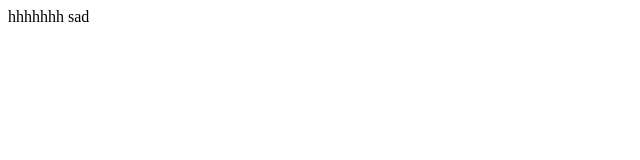
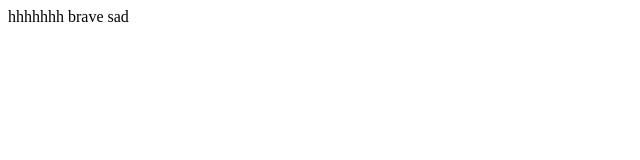
Before and after one commit to qifengmengzhi/git-demo, a plain HTML site: page index.html in a window 1280 px wide. Shown: the full height of the page, 0-640 px from the left. Drawn offline with Linux system fonts and the light colour scheme.

Commit message:
third save

```diff
--- a/index.html
+++ b/index.html
@@ -7,7 +7,7 @@
 </head>
 <body>
     hhhhhhh
-
+   brave
     sad
 </body>
 </html>
```
